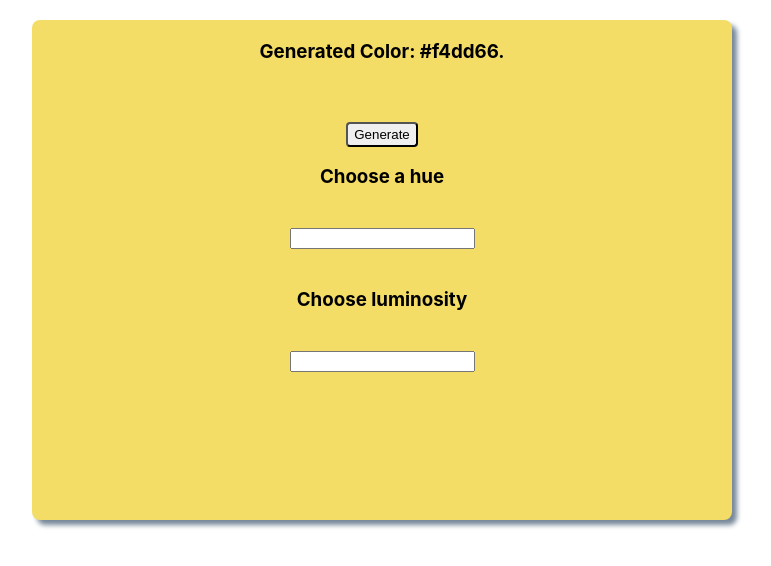
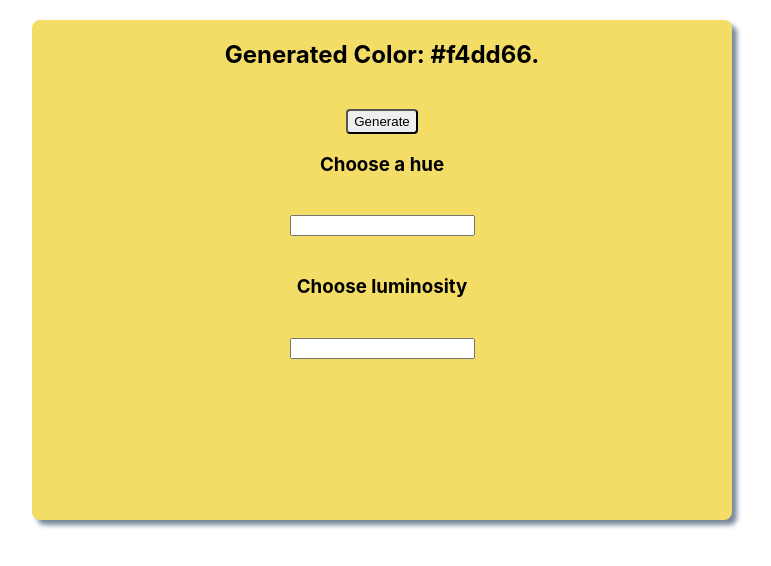
Before and after one commit to Franziska-F/React-Random-Color-Generator, a React (Create React App) app: page / in a window 1280 px wide. Shown: the top 566 px of the page, without its empty margins (258-1029 px from the left). Built offline with nearby package versions, Linux system fonts and the light colour scheme.

Commit message:
Change h3 to div to meet requirements

```diff
--- a/src/App.js
+++ b/src/App.js
@@ -31,13 +31,15 @@ export default function App() {
           box-shadow: 5px 5px 5px lightslategray;
         `}
       >
-        <h3
+        <div
           css={css`
             padding-top: 20px;
+            font-size: 24px;
+            font-weight: bold;
           `}
         >
           Generated Color: {color}.
-        </h3>
+        </div>
         <br />
         <br />
         <button
```
